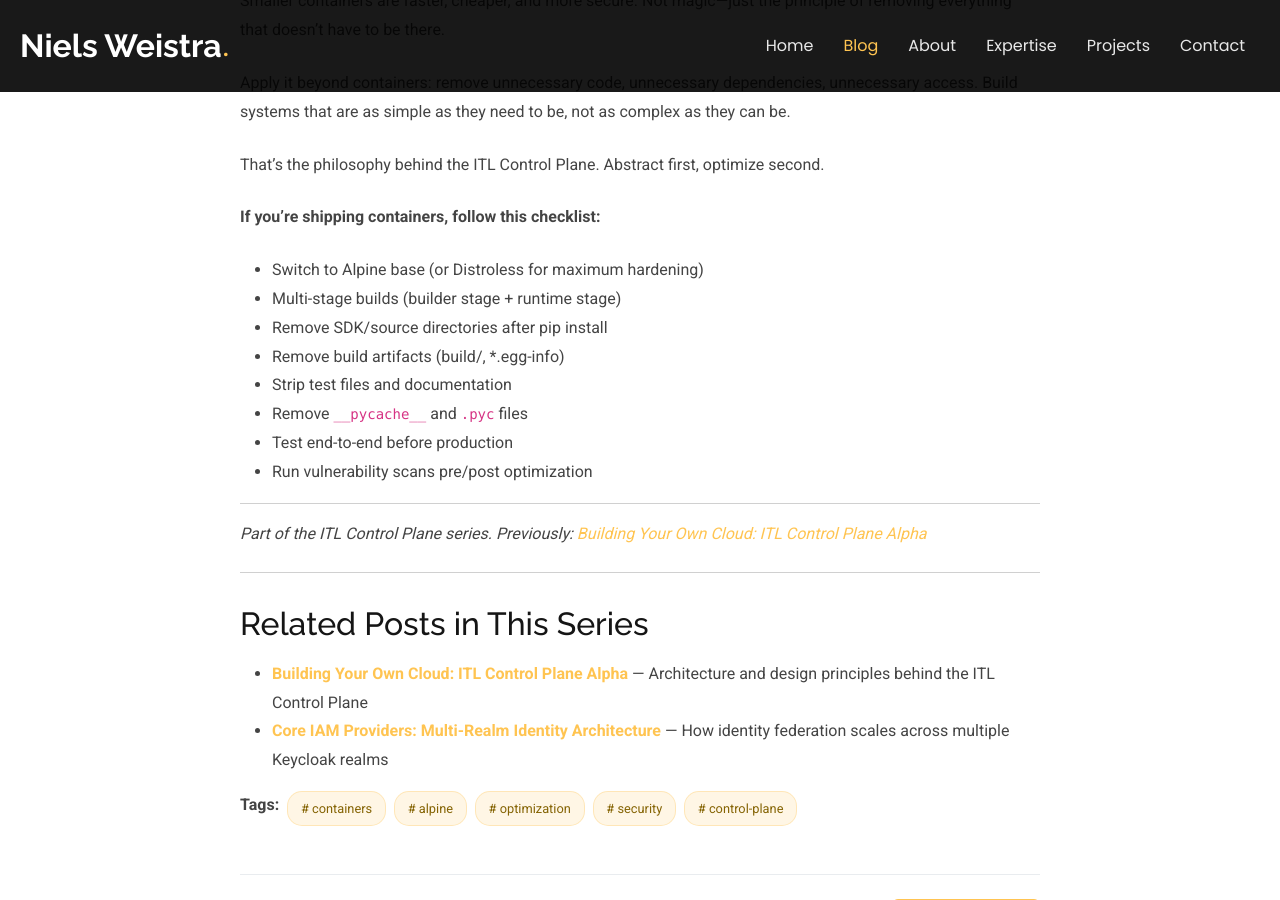
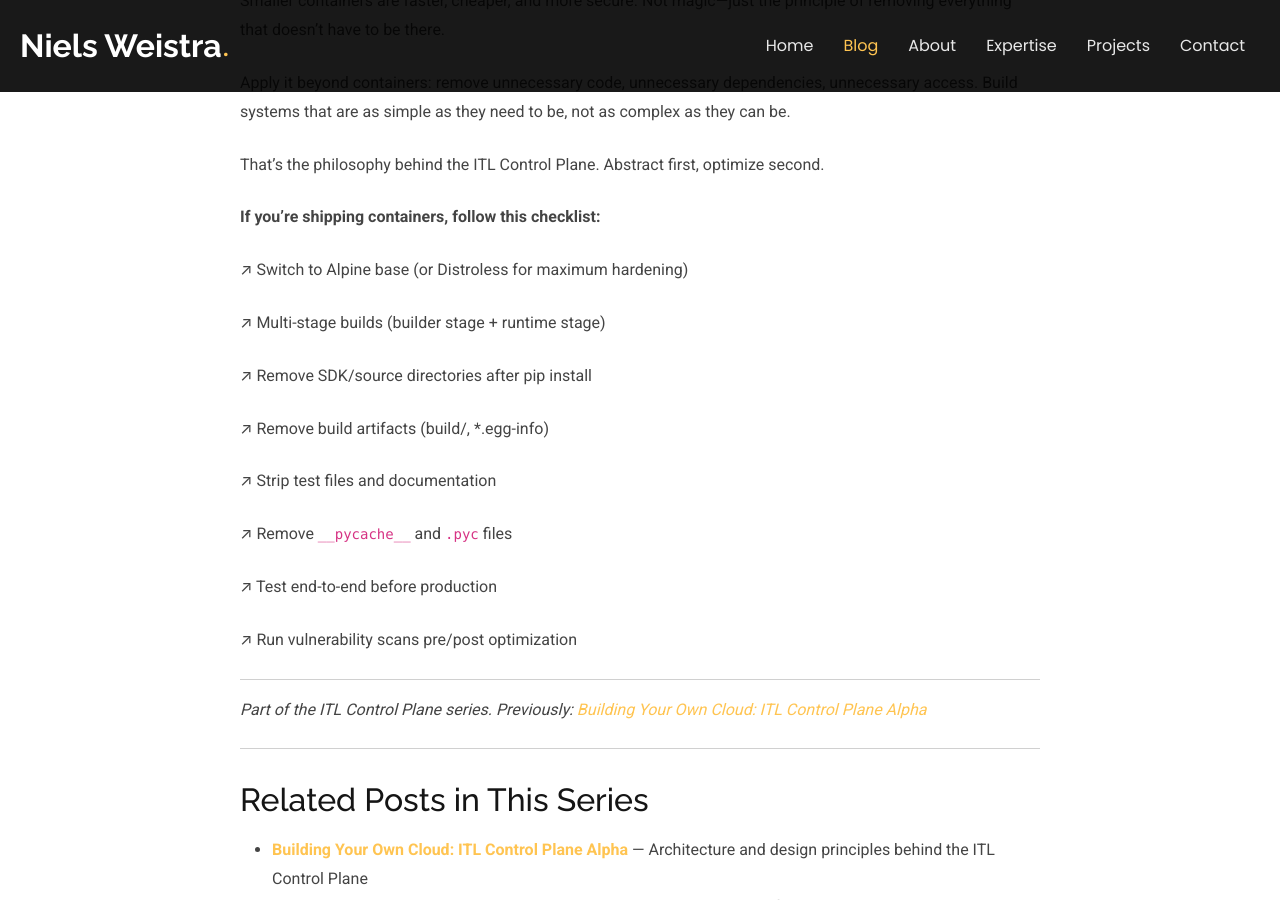
Before and after one commit to nielsweistra/nielsweistra.github.io, a Jekyll site: the page built from _posts/2026-02-16-optimizing-docker-container-footprint.md, in a window 1280 px wide and 900 px high, scrolled down 6512 px. Built offline with Jekyll 4.4.1, drawn with Linux system fonts in a browser that asks for light colours; a style sheet for code colours, icons or effects is not loaded.

```diff
--- a/_posts/2026-02-16-optimizing-docker-container-footprint.md
+++ b/_posts/2026-02-16-optimizing-docker-container-footprint.md
@@ -195,14 +195,22 @@ Apply it beyond containers: remove unnecessary code, unnecessary dependencies, u
 That's the philosophy behind the ITL Control Plane. Abstract first, optimize second.
 
 **If you're shipping containers, follow this checklist:**
-- Switch to Alpine base (or Distroless for maximum hardening)
-- Multi-stage builds (builder stage + runtime stage)
-- Remove SDK/source directories after pip install
-- Remove build artifacts (build/, *.egg-info)
-- Strip test files and documentation
-- Remove `__pycache__` and `.pyc` files
-- Test end-to-end before production
-- Run vulnerability scans pre/post optimization
+
+↗ Switch to Alpine base (or Distroless for maximum hardening)
+
+↗ Multi-stage builds (builder stage + runtime stage)
+
+↗ Remove SDK/source directories after pip install
+
+↗ Remove build artifacts (build/, *.egg-info)
+
+↗ Strip test files and documentation
+
+↗ Remove `__pycache__` and `.pyc` files
+
+↗ Test end-to-end before production
+
+↗ Run vulnerability scans pre/post optimization
 
 ---
 
```
